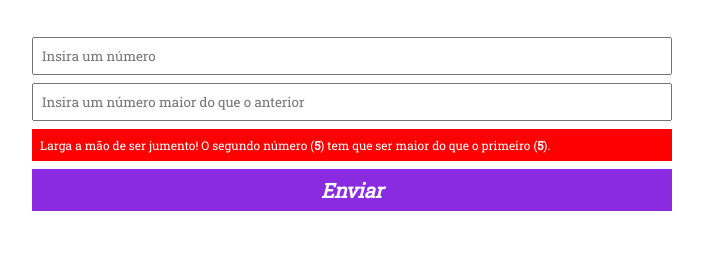
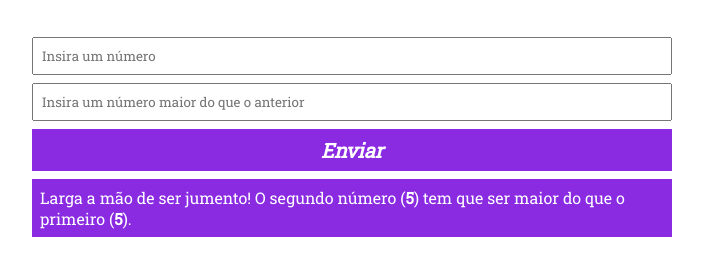
Before and after one commit to BrenoAraujoC/Exercicios_FrontEnd, a plain HTML site: page exercicio_html_js/index.html in a window 1280 px wide. Both pictures are taken after typing "5", "5" into the empty fields and a click on the button "Enviar". Shown: the part 158-434 px from the top of the page, without its empty margins (288-991 px from the left). Drawn offline with Linux system fonts and the light colour scheme; a web font is replaced by a local one.

Commit message:
ajuste no projeto

```diff
--- a/exercicio_html_js/index.css
+++ b/exercicio_html_js/index.css
@@ -40,24 +40,9 @@ button:hover {
     background-color: rgb(70, 42, 96);
 }
 
-.success-message {
+.message {
     background-color: blueviolet;
-    padding: 16px;
+    padding: 8px;
     color: white;
     display: none;
 }
-
-.error-message {
-    font-size: 12px;
-    padding: 8px;
-    background-color: red;
-    color: white;
-    margin-bottom: 8px;
-    display: none;
-}
-
-input.error {
-    color: red;
-    border-color: red;
-    outline-color: red;
-}
--- a/exercicio_html_js/index.html
+++ b/exercicio_html_js/index.html
@@ -17,10 +17,9 @@
         <form id="form-numbers">
             <input type="number" id="number1" required placeholder="Insira um número" />
             <input type="number" id="number2" required placeholder="Insira um número maior do que o anterior" />
-            <p class="error-message"></p>
             <button id="enviar" type="submit">Enviar</button>
         </form>
-        <p class="success-message"></p>
+        <p class="message"></p>
     </div>
     <script src="./index.js"></script>
 </body>
--- a/exercicio_html_js/index.js
+++ b/exercicio_html_js/index.js
@@ -18,14 +18,14 @@ form.addEventListener('submit', function(e) {
     formEValido = validaNumero(valorA, valorB);
 
     if (formEValido) {
-        const containerMensagemSucesso = document.querySelector('.success-message');
+        const containerMensagemSucesso = document.querySelector('.message');
         containerMensagemSucesso.innerHTML = mensagemSucesso;
         containerMensagemSucesso.style.display = 'block';
 
         document.getElementById('number1').value = "";
         document.getElementById('number2').value = "";
     } else {
-        const containerMensagemErro = document.querySelector('.error-message');
+        const containerMensagemErro = document.querySelector('.message');
         containerMensagemErro.innerHTML = mensagemErro;
         containerMensagemErro.style.display = 'block';
 
```
